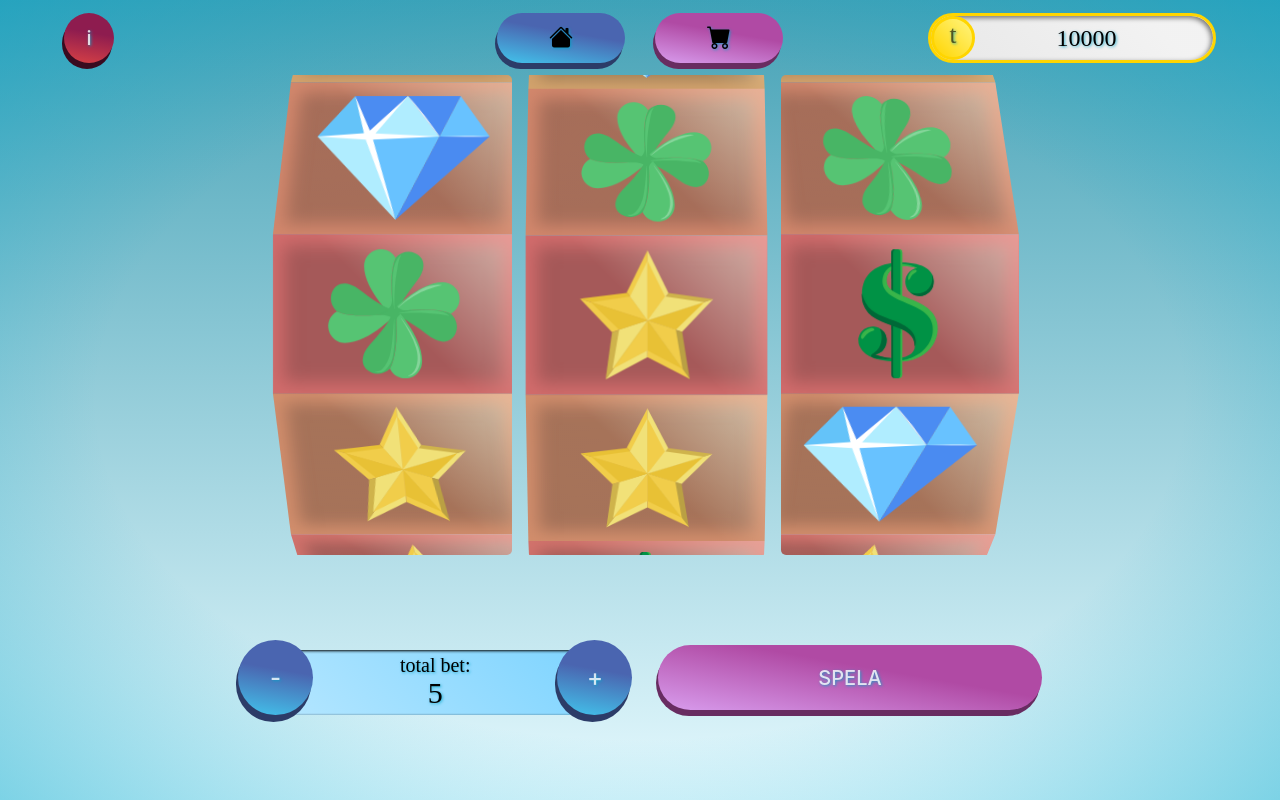
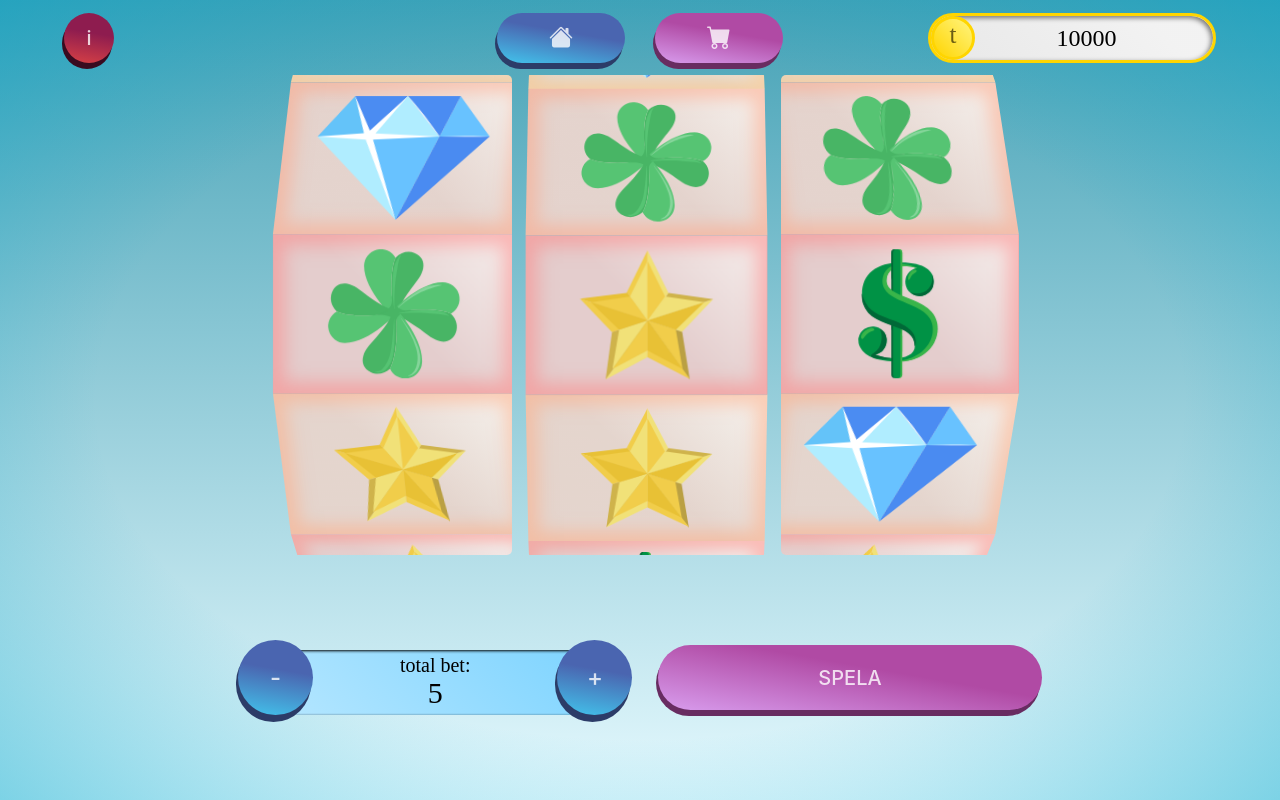
Before and after one commit to ztipsamme/jontastic-slots, a Vue app: page /#/ in a window 1280 px wide. Built offline with nearby package versions, Linux system fonts and the light colour scheme; a web font is replaced by a local one.

Commit message:
fixade buggar i extra row, samt textfärg

```diff
--- a/assets/main.scss
+++ b/assets/main.scss
@@ -170,6 +170,7 @@ body {
     $btn-purple: #b04aa4;
     $btn-purple2: #d89ced;
 
+    --text-color: white;
     --bg-color1: #{$bg-color1};
     --bg-color2: #{$bg-color2};
     --bg-color3: #{$bg-color3};
@@ -217,6 +218,7 @@ body {
     $btn-purple: #dacd0e;
     $btn-purple2: #eb7405;
 
+    --text-color: white;
     --bg-color1: #{$bg-color1};
     --bg-color2: #{$bg-color2};
     --bg-color3: #{$bg-color3};
@@ -249,6 +251,13 @@ body {
   background-image: var(--bg-image);
   background-size: cover;
   background-position: 75%;
+  color: var(--text-color);
+  & .token-text,
+  & .bet-amount,
+  & .bet-amount p {
+    color: black;
+  }
+
   &::before {
     content: "";
     position: absolute;
@@ -259,12 +268,15 @@ body {
     z-index: -99;
   }
 }
+.popup-overlay *:not(.btn-comp) {
+  color: black !important;
+}
 *,
 * * {
   box-sizing: border-box;
   margin: 0;
   padding: 0;
-  text-shadow: 1px 1px 3px var(--bg-color3);
+  // text-shadow: 1px 1px 3px var(--bg-color3);
 }
 /* .slot-btn {
   border: 0;
--- a/src/components/ReelsComp.vue
+++ b/src/components/ReelsComp.vue
@@ -128,16 +128,16 @@
         this.spin(num).then(() => {
           this.$emit("done")
           let winNum = this.spinners[0][num[0]]
-          console.log(num)
+          //console.log(num)
           let test = num.every((e, i) => {
-            console.log("in every", this.spinners[i][e], winNum)
-            console.log("in every", this.spinners[i][e] == winNum)
+            //console.log("in every", this.spinners[i][e], winNum)
+            //console.log("in every", this.spinners[i][e] == winNum)
             return this.spinners[i][e] == winNum
           })
-          console.log("test", test)
+          //console.log("test", test)
           if (test) {
             this.win = true
-            console.log(this.win)
+            //console.log(this.win)
           }
         })
       },
@@ -217,9 +217,9 @@
                 backgroundColor: `hsla(${0 + 16 * Number(ind)}deg,40%,50%)`,
                 backgroundImage: `linear-gradient(
               45deg,
-              hsla(${(0 + 16 * Number(ind)) % 100}deg,30%,50%),
-              hsla(${(0 + 16 * Number(ind)) % 100}deg,30%,50%),
-              hsla(${(0 + 16 * Number(ind + 1)) % 100}deg,30%,75%))`,
+              hsla(${(0 + 16 * Number(ind)) % 100}deg,30%,85%),
+              hsla(${(0 + 16 * Number(ind)) % 100}deg,30%,85%),
+              hsla(${(0 + 16 * Number(ind + 1)) % 100}deg,30%,95%))`,
 
                 boxShadow: `inset 0 0 18px 11px hsla(${
                   (0 + 16 * Number(ind)) % 100
--- a/src/components/SlotMachineComp.vue
+++ b/src/components/SlotMachineComp.vue
@@ -19,6 +19,12 @@
     emits: { stop: null },
 
     created() {
+      if (this.tokens.bonusTypes.find((i) => i.name === "Extra Row").active) {
+        this.reels = 4
+        this.extraRowCount = this.tokens.bonusTypes.find(
+          (i) => i.name === "Extra Row",
+        ).count
+      }
       this.spinnerArr = new Array(this.reels)
         .fill(null)
         .map(() => this.generateSpinner())
@@ -92,8 +98,9 @@
               (i) => i.name === "Extra Row",
             )
             extraRow.amount--
+            extraRow.active = true
             this.extraRowCount = extraRow.count
-            console.log("extraCount", this.extraRowCount)
+            //console.log("extraCount", this.extraRowCount)
             this.reels = 4
             this.spinnerArr = new Array(this.reels)
               .fill(null)
@@ -103,19 +110,21 @@
         }
       },
       altGetNumbers() {
-        console.log("this.num", this.num)
-
+        //console.log("this.num", this.num)
+        this.n = []
+        this.num = []
         let isWinner = Math.floor(Math.random() * 3) == 2
         if (isWinner) {
           let v = 6
           let isHigher
 
-          for (let i = 7; i >= 2; i--) {
+          for (let i = 6; i > 0; i--) {
+            v = i
             isHigher = Math.floor(Math.random() * 2)
+            console.log("isHigher", isHigher, v)
             if (isHigher) {
               break
             }
-            v = i - 1
           }
 
           this.spinnerArr.forEach((reel, index) => {
@@ -126,12 +135,12 @@
               }
             })
             let nIndex = arr[Math.floor(Math.random() * arr.length)]
-            console.log("index", index)
-            console.log(this.n, nIndex)
+            //console.log("index", index)
+            //console.log(this.n, nIndex)
 
             this.n[index] = nIndex
             this.num[index] = reel[this.n[index]]
-            console.log(this.num)
+            //console.log(this.num)
           })
         } else {
           this.spinnerArr.forEach((e, i) => {
@@ -140,7 +149,7 @@
           })
 
           if (this.num.every((e) => e == this.num[0])) {
-            console.log("!!!!!!!!BAJS")
+            //console.log("!!!!!!!!BAJS")
             let same = this.num[0]
             let reel = Math.floor(Math.random() * this.num.length)
             while (this.num[reel] == same) {
@@ -151,8 +160,13 @@
             }
           }
         }
-        console.log("this.num", this.num)
-        console.log("this.n", this.n)
+        //console.log("this.num", this.num)
+        //console.log("this.n", this.n)
+        if (this.num.length > this.reels) {
+          console.log("STOP")
+          console.log(this.num)
+          console.log(this.n)
+        }
         return { num: this.num, n: this.n }
       },
       getNumbers() {
@@ -208,33 +222,40 @@
       },
       done() {
         this.startGame = false
-        console.log(this.num)
+        //console.log(this.num)
         if (!this.extraRowCount && this.reels == 4) {
+          let extraRow = this.tokens.bonusTypes.find(
+            (i) => i.name === "Extra Row",
+          )
+          extraRow.active = false
+          console.log("FUUUCK")
           this.reels = 3
           this.spinnerArr = new Array(this.reels)
             .fill(null)
             .map(() => this.generateSpinner())
+
+          console.log(this.spinnerArr)
         }
         if (this.num.every((e) => e == this.num[0])) {
           this.winner = true
           let winSum =
             this.tokens.tokens.bet + this.tokens.tokens.bet * (7 - this.num[0])
           this.winSum = winSum
-          console.log("winSum", winSum)
+          //console.log("winSum", winSum)
           this.tokens.winning(winSum)
-          console.log("Yay, you won " + winSum + " toekns! =D")
+          //console.log("Yay, you won " + winSum + " toekns! =D")
         } else if (this.tokens.tokens.sum - 5 < 0) {
           this.winner = false
-          console.log("Haha, loser. :P")
+          //console.log("Haha, loser. :P")
           this.gameOver = true
         } else {
           this.winner = false
-          console.log("Haha, loser. :P")
+          //console.log("Haha, loser. :P")
         }
       },
       gameStart() {
         this.winSum = null
-        console.log("startgame", this.startGame)
+        //console.log("startgame", this.startGame)
         if (this.startGame) {
           return
         }
@@ -309,6 +330,7 @@
           :width="'50%'"
           :styles="{ minWidth: '50px', maxWidth: '150px' }"
           :border-radius="'5px'"
+          :selected="b.active"
           @click="activateBonus(b.name.replace(/[^A-z]/g, '').toLowerCase())"
           ><p>{{ b.amount }}</p></btn
         >
--- a/src/components/bettingComp.vue
+++ b/src/components/bettingComp.vue
@@ -12,7 +12,6 @@
 <script>
   import { useTokenStore } from "../stores/tokenStore.js"
 
-
   export default {
     setup() {
       const tokens = useTokenStore()
@@ -22,17 +21,14 @@ export default {
     },
     canDraw() {
       const gamestates = gamestates
-   return (this.gamestate === gamestates.READY || this.gamestate === gamestates.SWAP) && this.bet > 0;
+      return (
+        (this.gamestate === gamestates.READY ||
+          this.gamestate === gamestates.SWAP) &&
+        this.bet > 0
+      )
+    },
+    created() {
+      //console.log("Exempel:", this.tokens.tokens.sum + 10)
+    },
   }
- ,
-
-
- created() {
-   console.log("Exempel:", this.tokens.tokens.sum + 10)
- }
-}
-
-
-
-
 </script>
--- a/src/components/elements/buttonComponent.vue
+++ b/src/components/elements/buttonComponent.vue
@@ -29,6 +29,10 @@
       borderRadius: {
         type: String,
         default: null,
+      },
+      selected: {
+        type: Boolean,
+        default: false,
       },
 
       bgPath: {
@@ -96,7 +100,12 @@
 <template>
   <div
     :style="style"
-    :class="'btn-container ' + color + (circle ? ' circle' : '')"
+    :class="
+      'btn-container ' +
+      color +
+      (circle ? ' circle' : '') +
+      (selected ? ' selected' : '')
+    "
   >
     <div class="under" :style="{ borderRadius: borderRadius }" />
     <div
--- a/src/components/pop-ups/shopPopUp.vue
+++ b/src/components/pop-ups/shopPopUp.vue
@@ -18,7 +18,7 @@
   </div>
 </template>
 
-<style>
+<style scoped>
   * {
     color: black;
   }
--- a/src/components/pop-ups/symbolValuePopUp.vue
+++ b/src/components/pop-ups/symbolValuePopUp.vue
@@ -12,7 +12,7 @@
     setup() {
       const theme = useThemeStore()
       const icons = theme.icons
-      console.log(theme.icons)
+      //console.log(theme.icons)
 
       return { theme, icons }
     },
--- a/src/components/themes/index.js
+++ b/src/components/themes/index.js
@@ -10,5 +10,5 @@ const Themes = {
   eld: EldTheme,
   midnatt: NightTheme,
 }
-console.log(Themes)
+//console.log(Themes)
 export default Themes
--- a/src/stores/bet.js
+++ b/src/stores/bet.js
@@ -44,13 +44,13 @@ export default {
   methods: {
 // Hur du använder din store
     getState(){
-      console.log(this.tokens.token) // prints 0
+      //console.log(this.tokens.token) // prints 0
 
       this.tokens.tokens = 10
-      console.log(this.tokens.token) // prints 10
+      //console.log(this.tokens.token) // prints 10
 
       this.tokens.addTokens(15)
-      console.log(this.tokens.token) // prints 25
+      //console.log(this.tokens.token) // prints 25
     }
   }
 }
--- a/src/stores/tokenStore.js
+++ b/src/stores/tokenStore.js
@@ -11,6 +11,7 @@ export const useTokenStore = defineStore("tokens", {
         cost: 200,
         amount: 0,
         count: 1,
+        active: false,
         src: "./assets/svg/icon-spin.svg",
       },
       {
@@ -18,6 +19,7 @@ export const useTokenStore = defineStore("tokens", {
         cost: 250,
         amount: 0,
         count: 4,
+        active: false,
         src: "./assets/svg/icon-row.svg",
       },
     ]),
@@ -75,7 +77,7 @@ export const useTokenStore = defineStore("tokens", {
       this.token += amount
     },
     async takeoutBet(amount) {
-      console.log("ASDFASDF", amount)
+      //console.log("ASDFASDF", amount)
       let val = 0
       let timeout
       let loop = () => {
@@ -83,7 +85,7 @@ export const useTokenStore = defineStore("tokens", {
         val++
         val = Math.min(val, amount)
         if (val < amount) {
-          timeout = setTimeout(loop, 100)
+          timeout = setTimeout(loop, 25)
         } else {
           clearTimeout(timeout)
         }
@@ -97,7 +99,7 @@ export const useTokenStore = defineStore("tokens", {
         this.tokens.sum++
         val--
         if (val > 0) {
-          timeout = setTimeout(loop, 100)
+          timeout = setTimeout(loop, 25)
         } else {
           clearTimeout(timeout)
         }
@@ -133,13 +135,13 @@ default export{
   methods: {
 // Hur du använder din store
     getState(){
-      console.log(this.tokens.token) // prints 0
+      //console.log(this.tokens.token) // prints 0
 
       this.tokens.tokens = 10
-      console.log(this.tokens.token) // prints 10
+      //console.log(this.tokens.token) // prints 10
 
       this.tokens.addTokens(15)
-      console.log(this.tokens.token) // prints 25
+      //console.log(this.tokens.token) // prints 25
     }
   }
 }
```
Also changed, not shown: src/views/ShopView.vue (+20 -32 lines). Lines whose indentation alone changed are shown as unchanged.
